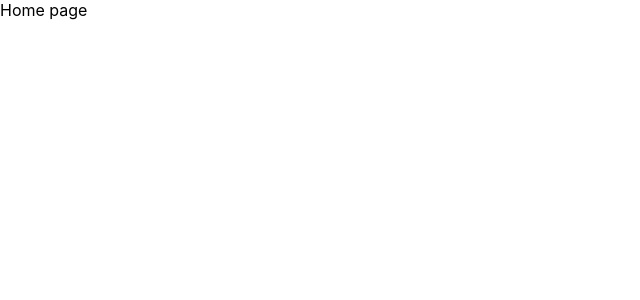
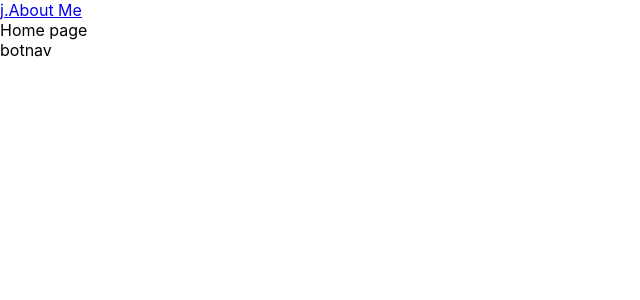
Before and after one commit to jhtkoo0426/Portfolio-v2, a React (Create React App) app in the folder app/: page / in a window 1280 px wide. Shown: the top 300 px of the page, without its empty margins (0-640 px from the left). Built offline with nearby package versions, Linux system fonts and the light colour scheme.

Commit message:
Added basic react routers for multiple pages

```diff
--- a/app/src/App.js
+++ b/app/src/App.js
@@ -1,5 +1,5 @@
 import { BrowserRouter, Routes, Route } from "react-router-dom";
-import React, { useState, useEffect } from "react";
+import React from "react";
 
 import Layout from "./pages/Layout";
 import About from "./pages/About";
@@ -14,8 +14,8 @@ const AppRoute = () => {
     <Routes>
       {/* Webframe for portfolio (Layout is the base template) */}
       <Route path="/" element={<Layout/>}>
+        <Route path="/" index element={<Home/>} />
         <Route path="/about" element={<About/>} />
-        <Route path="/" index element={<Home/>} />
       </Route>
     </Routes>
   );
--- a/app/src/pages/Layout.js
+++ b/app/src/pages/Layout.js
@@ -1,13 +1,32 @@
-import { Outlet, Link } from "react-router-dom";
+import { Outlet, Link, useLocation } from "react-router-dom";
 
 import { FontAwesomeIcon } from "@fortawesome/react-fontawesome";
 import { faLinkedinIn, faGithub } from "@fortawesome/free-brands-svg-icons";
 
 
+
 const Layout = () => {
+    var page_location = useLocation();
     return (
       <div className="app-container">
-        <Outlet/>
+        {/* Top navigation bar */}
+        <nav className="topnav-container">
+          <Link to={"/"}>
+            <span>j.</span>
+            {/* If the current page is "about", add a "back home" text (on hover) next to the
+            home button for better indication */}
+            { page_location.pathname === "/about" ? <span>back home</span> : null }
+          </Link>
+          <Link to={"/about"}>About Me</Link>
+        </nav>
+
+        {/* Container for the main content of the portfolio */}
+        <div className="main-container">
+          <Outlet/>
+        </div>
+
+        {/* Bottom navigation bar */}
+        <nav className="botnav-container">botnav</nav>
       </div>
     );
 };
```
